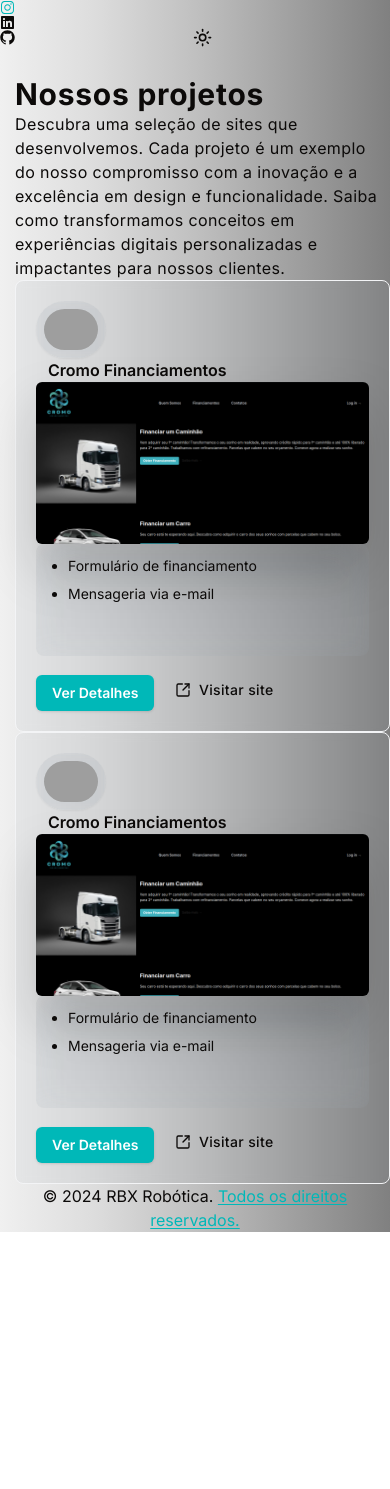
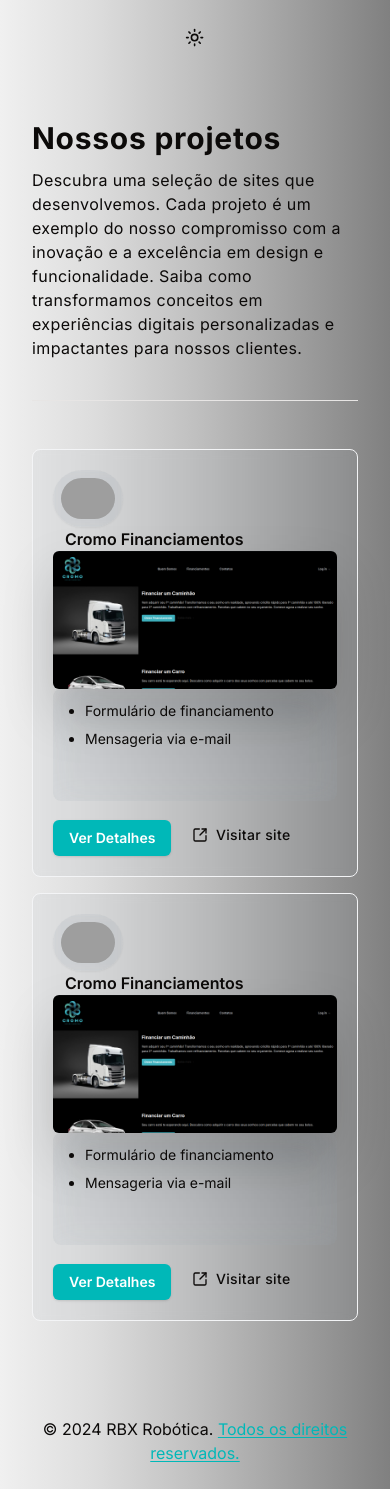
Before and after one commit to rbxrobotica/rbx-robotica-frontend, a Next.js app: page / in a window 390 px wide. Before the commit the page ends 1232 px from the top, so only its background shows below. Built offline with nearby package versions, Linux system fonts and the light colour scheme; grey boxes are pictures that could not be loaded.

Commit message:
style: responsividade

```diff
--- a/src/app/page.tsx
+++ b/src/app/page.tsx
@@ -136,15 +136,13 @@
     description: "Description of Cromo Financiamentos",
     link: "https://www.cromofinanciamentos.com.br",
   },
-
-
 ];
 
 const Home: React.FC = () => {
   return (
     <Suspense fallback={<p>Loading feed...</p>}>
       <div className="max-w-screen flex">
-        <div className="flex flex-col md:ml-8 md:mr-2 md:justify-center md:items-center md:space-y-4 lg:ml-8 lg:mr-2 lg:justify-center lg:items-center lg:space-y-4">
+        <div className="hidden md:flex md:flex-col md:ml-8 md:mr-2 md:justify-center md:items-center md:space-y-4 lg:flex lg:flex-col lg:ml-8 lg:mr-2 lg:justify-center lg:items-center lg:space-y-4">
           <span className="md:w-0.5 md:h-1/6 md:mb-52 md:fixed md:-bottom-11 md:bg-foreground lg:w-0.5 lg:h-1/6 lg:mb-52 lg:fixed lg:-bottom-11 lg:bg-foreground"></span>
           <div className="md:space-y-3 md:fixed md:bottom-14 md:z-20 lg:space-y-3 lg:fixed lg:bottom-14 lg:z-20">
             <InstagramLogoIcon className="cursor-pointer md:h-5 md:w-5 lg:h-5 lg:w-5 hover:text-primary" />
@@ -155,13 +153,19 @@
         <div>
           <NavigationMenuBar />
           <BackgroundPattern position="top-40 top-40" left="left-40 left-40" />
-          <BackgroundPattern position="bottom-48 bottom-52" right="right-80 right-80" />
+          <BackgroundPattern
+            position="bottom-48 bottom-52"
+            right="right-80 right-80"
+          />
           {/* <BackgroundPattern position="-bottom-10" left="left-80" /> */}
-          <BackgroundPattern position="top-120 top-120" right="right-80 right-80" />
+          <BackgroundPattern
+            position="top-120 top-120"
+            right="right-80 right-80"
+          />
           {/* <BackgroundPattern position="-bottom-80" right="right-80" /> */}
 
-          <main className="md:container md:mt-16 lg:container lg:mt-16">
-            <div className="md:space-y-3 lg:space-y-3">
+          <main className="container mt-16">
+            <div className="space-y-3">
               <p className="text-3xl font-bold tracking-wide">
                 Nossos projetos
               </p>
@@ -173,7 +177,8 @@
                 clientes.
               </p>
             </div>
-            <div className="md:grid md:grid-cols-4 md:gap-4 md:mt-12 lg:grid lg:grid-cols-4 lg:gap-4 lg:mt-12">
+            <hr className="flex my-10 md:hidden lg:hidden" />
+            <div className="grid gap-4 md:grid-cols-4 mt-12 lg:grid lg:grid-cols-4 lg:gap-4 lg:mt-12">
               {projects.map((project, index): any => (
                 <ProjectCard
                   key={index}
@@ -192,10 +197,13 @@
         </div>
       </div>
 
-      <footer className="text-sx text-center md:bg-gray-400 md:h-auto md:mt-24 md:p-2 md:bg-clip-padding md:backdrop-filter md:backdrop-blur-lg md:bg-opacity-10 lg:bg-gray-400 lg:h-auto lg:mt-24 lg:p-2 lg:bg-clip-padding lg:backdrop-filter lg:backdrop-blur-lg lg:bg-opacity-10">
-        © 2024 RBX Robótica. <span className="underline underline-offset-2 text-primary">Todos os direitos reservados.</span>
+      <footer className="text-sx text-center md:bg-gray-400 md:h-auto mt-24 md:mt-0 md:p-2 md:bg-clip-padding md:backdrop-filter md:backdrop-blur-lg md:bg-opacity-10 lg:bg-gray-400 lg:h-auto lg:mt-24 lg:p-2 lg:bg-clip-padding lg:backdrop-filter lg:backdrop-blur-lg lg:bg-opacity-10">
+        © 2024 RBX Robótica.{" "}
+        <span className="underline underline-offset-2 text-primary">
+          Todos os direitos reservados.
+        </span>
       </footer>
-
+      <br className="flex md:hidden lg:hidden" />
     </Suspense>
   );
 };
```
